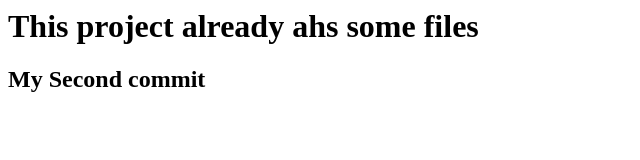
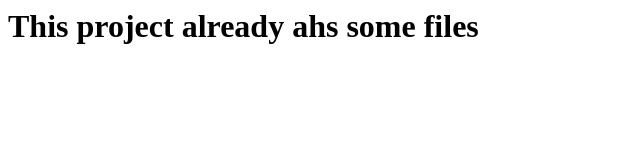
Before and after one commit to sourabhrangdal/gitOne, a plain HTML site: page index.html in a window 1280 px wide. Shown: the whole page, without its empty margins (0-640 px from the left). Drawn offline with Linux system fonts and the light colour scheme.

Commit message:
Revert "added h2 text 'My Second Commit'"
This reverts commit 9b61396de12a4e870839da00d82df5d2df9c2299.

```diff
--- a/index.html
+++ b/index.html
@@ -4,7 +4,6 @@
     <title>Git One</title>
         <body>
             <h1>This project already ahs some files</h1>
-            <h2>My Second commit</h2>
         </body>
 
 </head>
```
